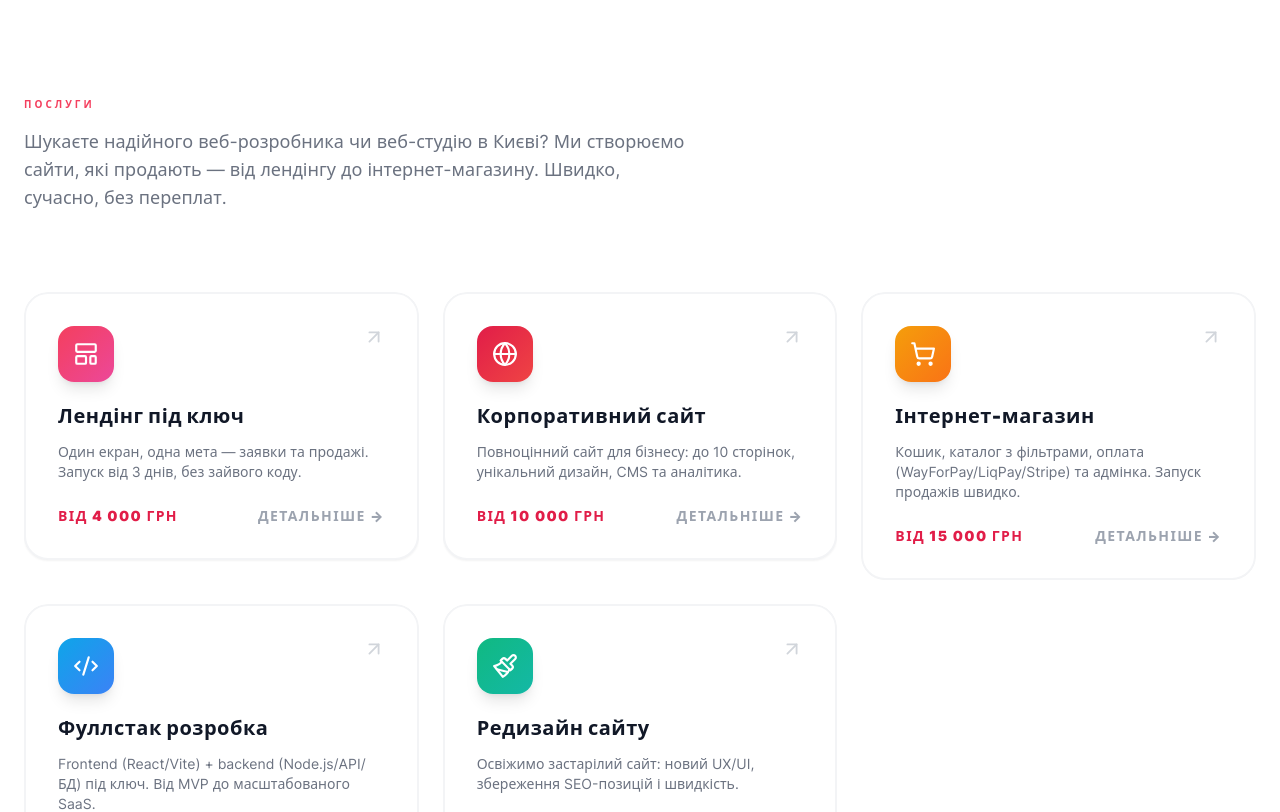
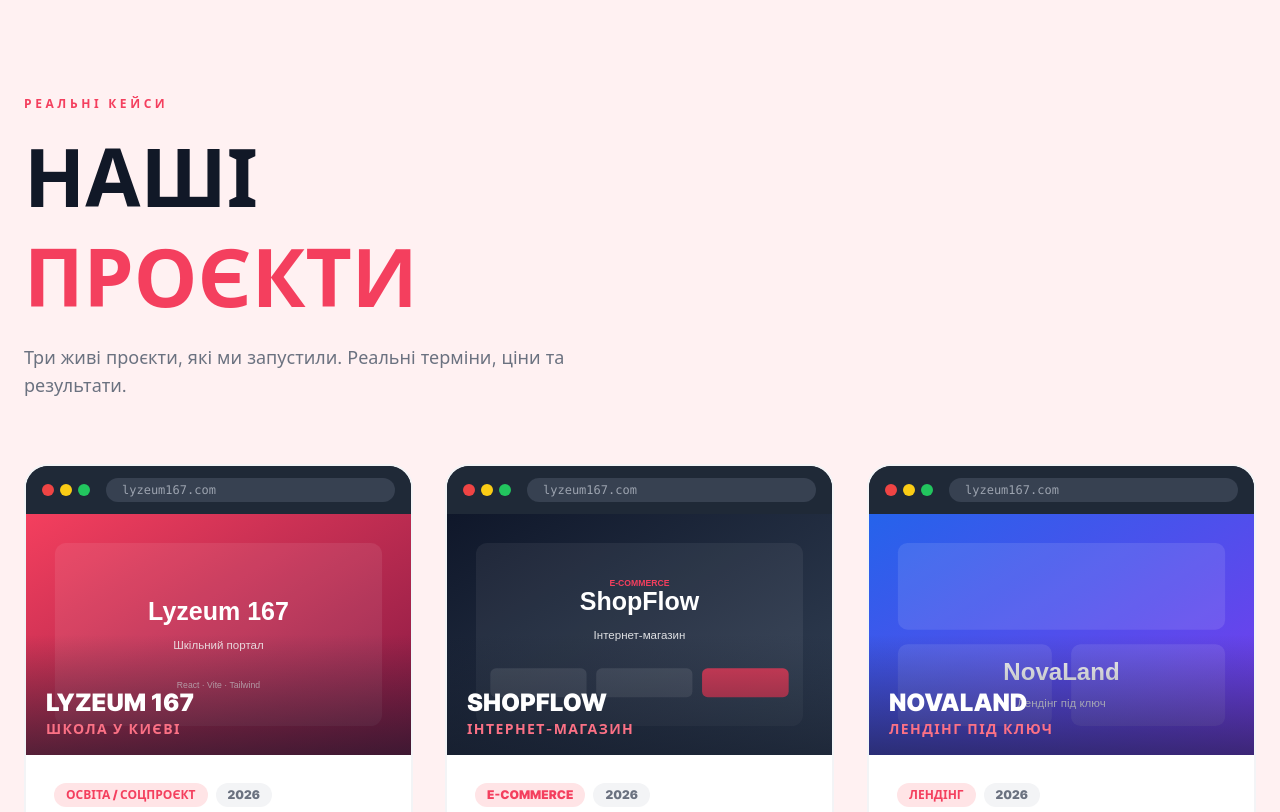
Before and after one commit to porustzi/krvtsv, a React (Vite) app in the folder project/: page / in a window 1280 px wide. Shown: the part 1760-2572 px from the top of the page. Built offline with nearby package versions, Linux system fonts and the light colour scheme.

Commit message:
Remove Services section from home, fix Contact heading DAVAY POHOVORY

```diff
--- a/project/src/components/Contact.tsx
+++ b/project/src/components/Contact.tsx
@@ -50,8 +50,8 @@ export default function Contact() {
             </p>
 
             <h2 className="text-5xl sm:text-6xl md:text-7xl lg:text-[5rem] xl:text-[6rem] font-black uppercase leading-[0.9] tracking-tight text-gray-900 mb-6 md:mb-8 break-words">
-              ДАВАЙ{' '}
-              <span className="text-rose-500">ПОГОВОРИМО</span>
+              ДАВАЙ<br />{' '}
+              <span className="text-rose-500">ПОГОВОРИ</span>
             </h2>
 
             <p className="text-gray-500 text-lg sm:text-base md:text-lg leading-relaxed mb-8 md:mb-12 max-w-md mx-auto lg:mx-0 break-words">
--- a/project/src/components/Footer.tsx
+++ b/project/src/components/Footer.tsx
@@ -19,7 +19,7 @@ export default function Footer() {
           <div className="flex flex-wrap items-center justify-center gap-4 sm:gap-8">
             {[
               { label: 'Переваги', href: '/#advantages' },
-              { label: 'Послуги', href: '/#services' },
+              { label: 'Проєкт', href: '/#project' },
               { label: 'Проєкт', href: '/#project' },
               { label: 'Блог', href: '/blog' },
               { label: 'Ціни', href: '/#prices' },
--- a/project/src/components/Header.tsx
+++ b/project/src/components/Header.tsx
@@ -6,7 +6,7 @@ import { ScrollProgress } from '../lib/anim';
 
 const links = [
   { label: 'Переваги', href: '/#advantages' },
-  { label: 'Послуги', href: '/#services' },
+  { label: 'Проєкт', href: '/#project' },
   { label: 'Проєкт', href: '/#project' },
   { label: 'Блог', href: '/blog' },
   { label: 'Ціни', href: '/#prices' },
--- a/project/src/components/Services.tsx
+++ /dev/null
@@ -1,118 +0,0 @@
-import { motion } from 'framer-motion';
-import { Link } from 'react-router-dom';
-import { Globe, ShoppingCart, Code2, Paintbrush, LayoutTemplate, ArrowUpRight } from 'lucide-react';
-import { Spotlight, Magnetic } from '../lib/anim';
-
-const services = [
-  {
-    icon: LayoutTemplate,
-    title: 'Лендінг під ключ',
-    desc: 'Один екран, одна мета — заявки та продажі. Запуск від 3 днів, без зайвого коду.',
-    price: 'від 4 000 грн',
-    href: '/services/web-developer-kyiv',
-    tint: 'from-rose-500 to-pink-500',
-    raw: 'rgba(244,63,94',
-  },
-  {
-    icon: Globe,
-    title: 'Корпоративний сайт',
-    desc: 'Повноцінний сайт для бізнесу: до 10 сторінок, унікальний дизайн, CMS та аналітика.',
-    price: 'від 10 000 грн',
-    href: '/services/web-developer-kyiv',
-    tint: 'from-rose-600 to-red-500',
-    raw: 'rgba(168,85,247',
-  },
-  {
-    icon: ShoppingCart,
-    title: 'Інтернет-магазин',
-    desc: 'Кошик, каталог з фільтрами, оплата (WayForPay/LiqPay/Stripe) та адмінка. Запуск продажів швидко.',
-    price: 'від 15 000 грн',
-    href: '/services/ecommerce',
-    tint: 'from-amber-500 to-orange-500',
-    raw: 'rgba(245,158,11',
-  },
-  {
-    icon: Code2,
-    title: 'Фуллстак розробка',
-    desc: 'Frontend (React/Vite) + backend (Node.js/API/БД) під ключ. Від MVP до масштабованого SaaS.',
-    price: 'від 20 000 грн',
-    href: '/services/fullstack',
-    tint: 'from-sky-500 to-blue-500',
-    raw: 'rgba(14,165,233',
-  },
-  {
-    icon: Paintbrush,
-    title: 'Редизайн сайту',
-    desc: 'Освіжимо застарілий сайт: новий UX/UI, збереження SEO-позицій і швидкість.',
-    price: 'від 6 000 грн',
-    href: '/services/web-developer-kyiv',
-    tint: 'from-emerald-500 to-teal-500',
-    raw: 'rgba(16,185,129',
-  },
-];
-
-export default function Services() {
-  return (
-    <section id="services" className="relative py-16 md:py-24 bg-white">
-      <div className="max-w-7xl mx-auto px-4 md:px-6">
-        <motion.div
-          initial={{ opacity: 0, y: 40 }}
-          whileInView={{ opacity: 1, y: 0 }}
-          viewport={{ once: true }}
-          transition={{ duration: 0.6 }}
-          className="mb-12 md:mb-20 text-center lg:text-left"
-        >
-          <p className="text-xs sm:text-[10px] font-black uppercase tracking-[0.3em] text-rose-500 mb-4">Послуги</p>
-          <p className="text-gray-500 mt-2 text-base sm:text-sm md:text-lg max-w-2xl mx-auto lg:mx-0 break-words">
-            Шукаєте надійного веб-розробника чи веб-студію в Києві? Ми створюємо сайти, які продають — від лендінгу до інтернет-магазину. Швидко, сучасно, без переплат.
-          </p>
-        </motion.div>
-
-        <div className="grid grid-cols-1 md:grid-cols-2 lg:grid-cols-3 gap-6">
-          {services.map((item, i) => {
-            const Icon = item.icon;
-            const card = (
-              <Spotlight className="rounded-3xl h-full" from={`${item.raw}22`} to="rgba(139,92,246,0.10)">
-                <motion.div
-                  initial={{ opacity: 0, y: 30 }}
-                  whileInView={{ opacity: 1, y: 0 }}
-                  viewport={{ once: true }}
-                  transition={{ duration: 0.5, delay: i * 0.08 }}
-                  className="group relative bg-white border-2 border-gray-100 rounded-3xl p-6 md:p-8 hover:border-transparent transition-all duration-300 h-full shadow-sm hover:shadow-2xl hover:shadow-rose-500/10"
-                >
-                  <div className="flex items-start justify-between mb-5 relative z-10">
-                    <div className={`bg-gradient-to-br ${item.tint} w-14 h-14 rounded-2xl flex items-center justify-center flex-shrink-0 shadow-lg`}>
-                      <Icon size={26} className="text-white" />
-                    </div>
-                    <ArrowUpRight size={22} className="text-gray-300 group-hover:text-rose-500 transition-colors" />
-                  </div>
-
-                  <h3 className="text-lg md:text-xl font-black tracking-wide text-gray-900 mb-3 break-words relative z-10">
-                    {item.title}
-                  </h3>
-                  <p className="text-base sm:text-sm text-gray-500 leading-relaxed break-words relative z-10">
-                    {item.desc}
-                  </p>
-
-                  <div className="mt-6 flex items-center justify-between relative z-10">
-                    <span className="text-rose-600 font-black text-sm uppercase tracking-widest">{item.price}</span>
-                    <span className="text-gray-400 font-black text-sm uppercase tracking-widest group-hover:text-rose-500 group-hover:underline transition-colors">
-                      Детальніше →
-                    </span>
-                  </div>
-                </motion.div>
-              </Spotlight>
-            );
-            return item.href ? (
-              <Magnetic key={item.title} strength={0.12} className="block h-full">
-                <Link to={item.href} className="block h-full">{card}</Link>
-              </Magnetic>
-            ) : (
-              <div key={item.title} className="h-full">{card}</div>
-            );
-          })}
-        </div>
-      </div>
-    </section>
-  );
-}
--- a/project/src/pages/Home.tsx
+++ b/project/src/pages/Home.tsx
@@ -4,7 +4,6 @@ import Hero from '../components/Hero';
 import Footer from '../components/Footer';
 
 const Advantages = lazy(() => import('../components/Advantages'));
-const Services = lazy(() => import('../components/Services'));
 const TopProject = lazy(() => import('../components/TopProject'));
 const Prices = lazy(() => import('../components/Prices'));
 const Process = lazy(() => import('../components/Process'));
@@ -19,7 +18,6 @@ export default function Home() {
         <Hero />
         <Suspense fallback={null}>
           <Advantages />
-          <Services />
           <TopProject />
           <Prices />
           <Process />
```
